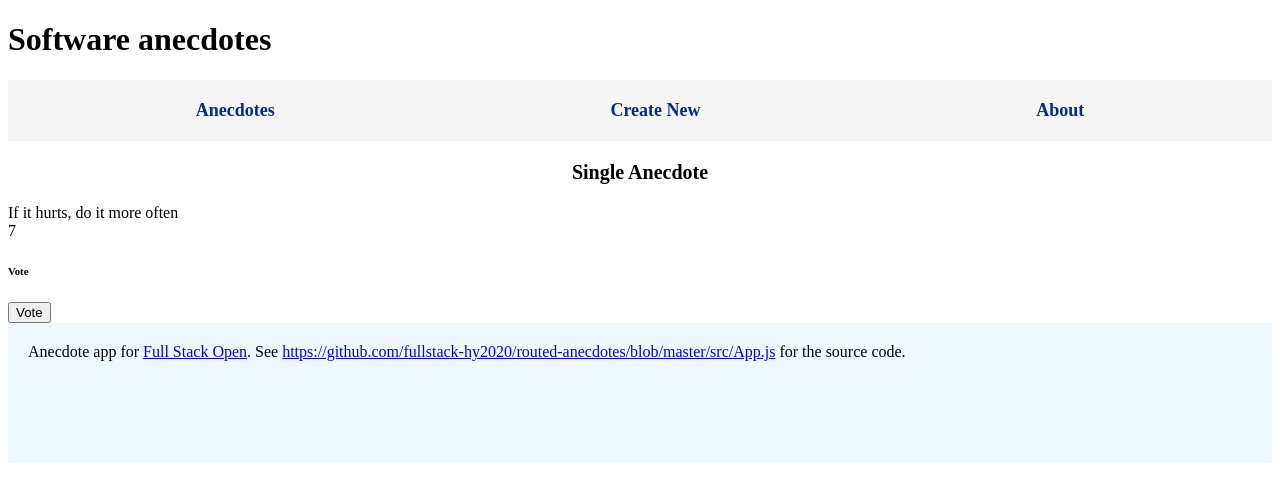
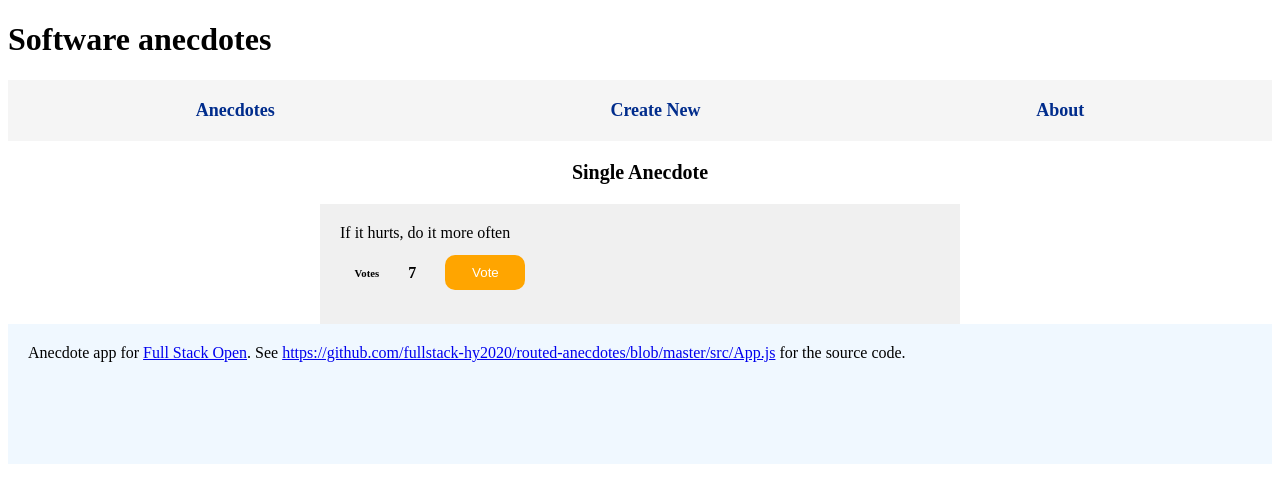
Before and after one commit to Peterzolo/Part-7, a React (Create React App) app: page /1 in a window 1280 px wide. Shown: the top 502 px of the page. Built offline with nearby package versions, Linux system fonts and the light colour scheme; data requests are answered from the project's data file.

Commit message:
vote
Modified styles

```diff
--- a/src/components/anecdotes/Anecdote.css
+++ b/src/components/anecdotes/Anecdote.css
@@ -44,3 +44,30 @@
   border-radius: 5px;
   color: white;
 }
+
+.signle-anecdote-wrap {
+  background-color: #f0f0f0;
+  width: 600px;
+  margin: 0 auto;
+  padding: 20px;
+}
+
+.vote-wrap {
+  display: flex;
+  width: 200px;
+  justify-content: space-around;
+  align-items: center;
+}
+
+.vote-btn {
+  width: 80px;
+  height: 35px;
+  border-radius: 10px;
+  border: none;
+  background-color: orange;
+  color: white;
+}
+
+.vote-count {
+  font-weight: bold;
+}
--- a/src/components/anecdotes/SingleAnecdote.jsx
+++ b/src/components/anecdotes/SingleAnecdote.jsx
@@ -5,12 +5,11 @@ import {
   voteAnecdote,
 } from "../../services/anecdoteService";
 
+import "../../components/anecdotes/Anecdote.css";
+
 const SingleAnecdote = () => {
   const [anecdote, setAnecdote] = useState([]);
   const [votes, setVotes] = useState(0);
-
-  console.log("ANECDOTE", anecdote);
-  console.log("ANECDOTE VOTES", votes);
 
   const params = useParams();
   const id = params.id;
@@ -33,11 +32,11 @@ const SingleAnecdote = () => {
   return (
     <div>
       <h3 className="title">Single Anecdote</h3>
-      <div className="anecdote-wrap">
+      <div className="signle-anecdote-wrap">
         <div className="content">{anecdote.content}</div>
         <div className="vote-wrap">
-          <div className="vote-body">{votes}</div>
-          <h6 className="vote-title">Vote</h6>
+          <h6 className="vote-title">Votes</h6>
+          <div className="vote-count">{votes}</div>
           <button className="vote-btn" onClick={handleVote}>
             Vote
           </button>
--- a/src/json.data/db.json
+++ b/src/json.data/db.json
@@ -18,7 +18,7 @@
       "content": "Dynamic Data Transfer",
       "author": "James Hurr",
       "info": "https://martinfowler.com/bliki/FrequencyReducesDifficulty.html",
-      "votes": 14,
+      "votes": 17,
       "id": 8828
     }
   ]
```
